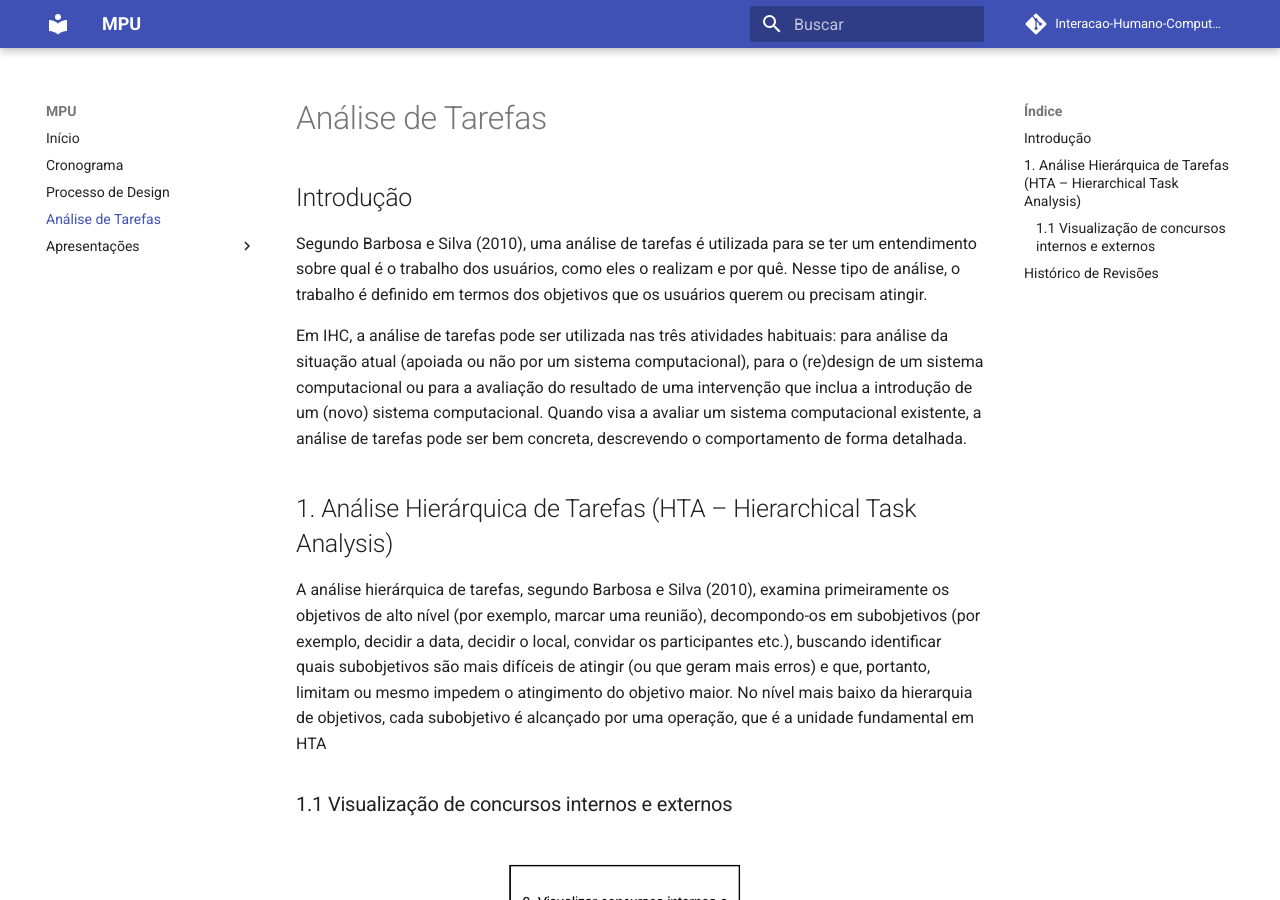
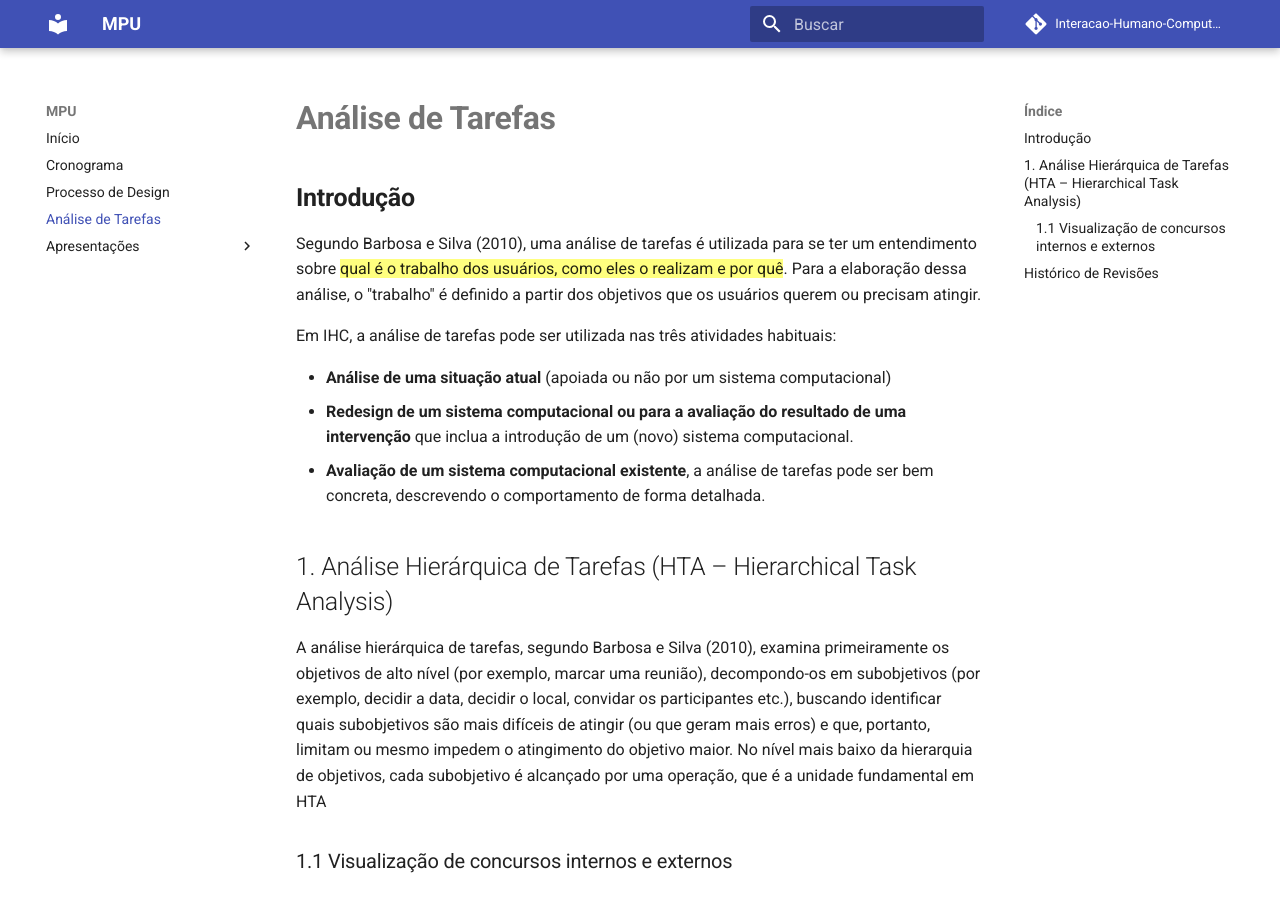
Before and after one commit to Interacao-Humano-Computador/2020.2-Grupo2, an MkDocs documentation site: the page built from docs/analise_tarefas.md, in a window 1280 px wide and 900 px high. Built offline with MkDocs 1.6.1 and Material for MkDocs 9.7.7, drawn with Linux system fonts in a browser that asks for light colours; comment, search, counter and statistics services are not loaded; some of the changed text lies outside the part shown.

Commit message:
:arrow_up: Atualizado analise_tarefas.md

```diff
--- a/docs/analise_tarefas.md
+++ b/docs/analise_tarefas.md
@@ -1,11 +1,17 @@
-# Análise de Tarefas
+# **Análise de Tarefas**
 
-## Introdução
-Segundo Barbosa e Silva (2010), uma análise de tarefas é utilizada para se ter um entendimento sobre qual é o trabalho dos usuários, como eles o realizam e por quê. Nesse tipo de análise, o trabalho é definido em termos dos objetivos que os usuários querem ou precisam atingir.
+## **Introdução**
 
-Em IHC, a análise de tarefas pode ser utilizada nas três atividades habituais: para análise da situação atual (apoiada ou não por um sistema computacional), para o (re)design de um sistema computacional ou para a avaliação do resultado de uma intervenção que inclua a introdução de um (novo) sistema computacional. Quando visa a avaliar um sistema computacional existente, a análise de tarefas pode ser bem concreta, descrevendo o comportamento de forma detalhada.
+Segundo Barbosa e Silva (2010), uma análise de tarefas é utilizada para se ter um entendimento sobre <mark>qual é o trabalho dos usuários, como eles o realizam e por quê</mark>. Para a elaboração dessa análise, o "trabalho" é definido a partir dos objetivos que os usuários querem ou precisam atingir.
+
+Em IHC, a análise de tarefas pode ser utilizada nas três atividades habituais:
+
+- **Análise de uma situação atual** (apoiada ou não por um sistema computacional)
+- **Redesign de um sistema computacional ou para a avaliação do resultado de uma intervenção** que inclua a introdução de um (novo) sistema computacional.
+- **Avaliação de um sistema computacional existente**, a análise de tarefas pode ser bem concreta, descrevendo o comportamento de forma detalhada.
 
 ## 1. Análise Hierárquica de Tarefas (HTA – Hierarchical Task Analysis)
+
 A análise hierárquica de tarefas, segundo Barbosa e Silva (2010), examina primeiramente os objetivos de alto nível (por exemplo, marcar uma reunião), decompondo-os em subobjetivos (por exemplo, decidir a data, decidir o  local, convidar  os  participantes  etc.), buscando  identificar quais subobjetivos são  mais difíceis de atingir (ou que geram mais erros) e que, portanto, limitam ou mesmo impedem o atingimento do objetivo maior. No  nível mais baixo da hierarquia de  objetivos, cada subobjetivo é  alcançado por uma operação, que é a unidade fundamental em HTA
 
 ### 1.1 Visualização de concursos internos e externos
@@ -25,4 +31,5 @@ A análise hierárquica de tarefas, segundo Barbosa e Silva (2010), examina prim
 | Data | Versão | Descrição | Autor(es) |
 | :----: | :----: | :----: | :----: |
 | 16/03/2021 | 0.0 | Criação do documento | [Matheus Clemente](https://github.com/matheusclemente) |
-| 18/03/2021 | 0.1 | HTA visualização de concursos | [Matheus Clemente](https://github.com/matheusclemente) |
+| 18/03/2021 | 0.1 | Adição do HTA de visualização de concursos | [Matheus Clemente](https://github.com/matheusclemente) |
+| 19/03/2021 | 1.0 | Modificações Gerais | [José Guilherme](https://github.com/joseguilherme-dev) |
```
